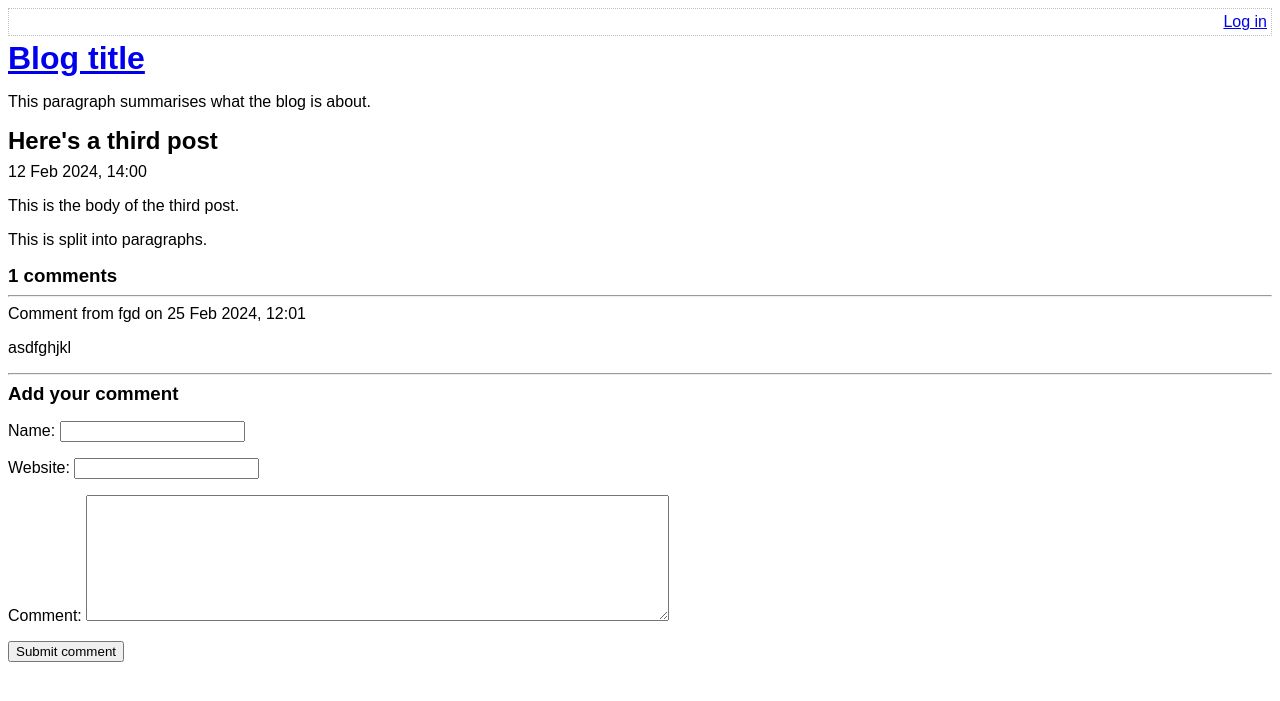
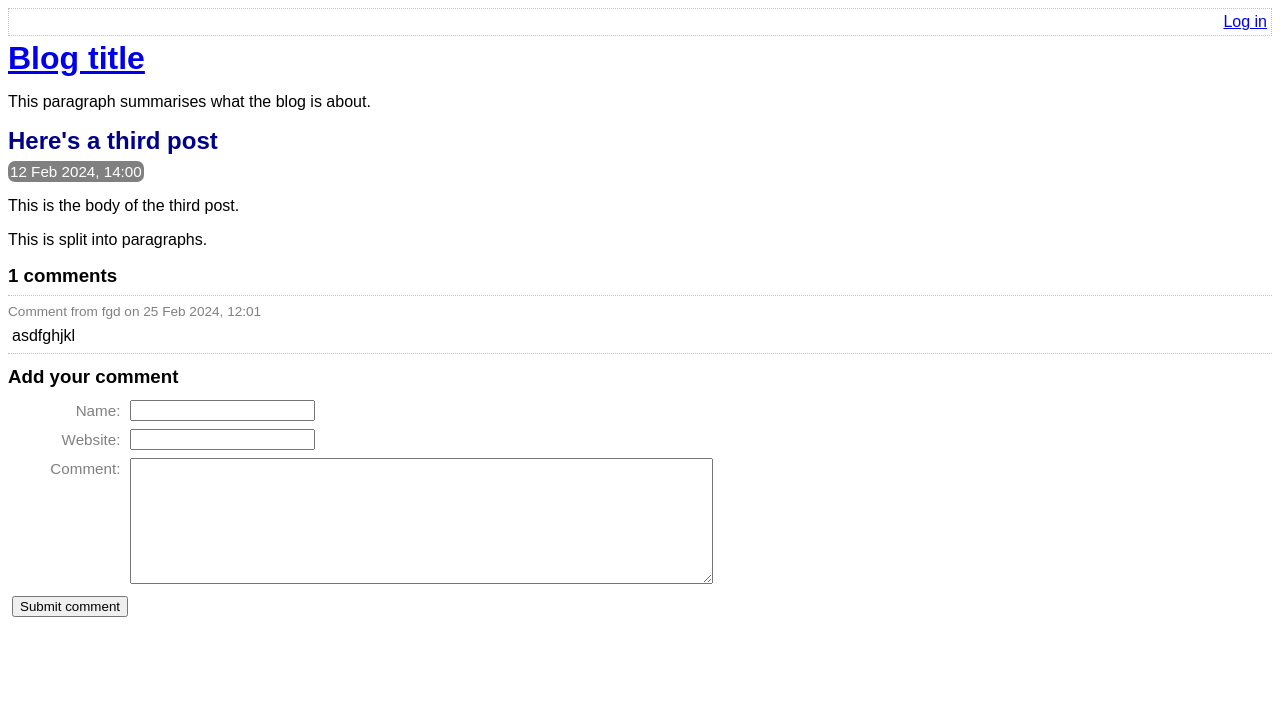
Before and after one commit to TheKhafre/blog-demo, a PHP site: page /view-post.php?post_id=3 in a window 1280 px wide. Shown: the top 701 px of the page. Run offline with PHP 8.4, Linux system fonts and the light colour scheme; data comes from the database, SQL or seed files in the repository; both versions use the stored data as it was after the commit.

Commit message:
cleaned the comment section to make it more appealing

```diff
--- a/assets/main.css
+++ b/assets/main.css
@@ -9,6 +9,14 @@
 }
 .success {
 	background-color: #88ff88;
+}
+.box ul {
+	margin: 4px;
+	padding-left: 14px;
+}
+
+.box ul li {
+	margin-bottom: 2px;
 }
 
 .install-password {
@@ -34,3 +42,60 @@ h1, h2, h3 {
 body {
 	font-family: sans-serif;
 }
+
+.post-synopsis {
+	padding-bottom: 8px;
+	border-bottom: 1px dotted silver;
+	margin-bottom: 20px;
+}
+
+.post-synopsis h2, .post h2 {
+	color: darkblue;
+}
+
+.post .date, .post-synopsis .meta {
+	color: white;
+	background-color: grey;
+	border-radius: 7px;
+	padding: 2px;
+	display: inline;
+	font-size: 0.95em;
+}
+
+.comment .comment-meta {
+	font-size: 0.85em;
+	color: grey;
+	border-top: 1px dotted silver;
+	padding-top: 8px;
+}
+
+.comment-body p {
+	margin: 8px 4px;
+}
+
+.comment-list {
+	border-bottom: 1px dotted silver;
+	margin-bottom: 12px;
+}
+
+.comment-margin {
+	margin-bottom: 8px;
+}
+
+.comment-form input,
+.comment-form textarea {
+	margin: 4px;
+}
+
+.comment-form label {
+	font-size: 0.95em;
+	margin: 6px;
+	width: 7em;
+	color: grey;
+	float: left;
+	text-align: right;
+
+	/* Some browsers make labels too tall, and as a result they incorrectly stack horizontally.
+		Let's reset each to the left-hand side to be sure. */
+	clear: left;
+}
--- a/lib/common.php
+++ b/lib/common.php
@@ -94,12 +94,12 @@ function redirectAndExit($script)
 /**
  * Returns the number of comments for the specified post
  *
+ * @param PDO $pdo
  * @param integer $postId
  * @return integer
  */
-function countCommentsForPost($postId)
+function countCommentsForPost(PDO $pdo, $postId)
 {
-    $pdo = getPDO();
     $sql = "
         SELECT
             COUNT(*) c
@@ -119,11 +119,12 @@ function countCommentsForPost($postId)
 /**
  * Returns all the comments for the specified post
  *
+ * @param PDO $pdo
  * @param integer $postId
+ * return array
  */
-function getCommentsForPost($postId)
+function getCommentsForPost(PDO $pdo, $postId)
 {
-    $pdo = getPDO();
     $sql = "
         SELECT
             id, name, text, created_at, website
--- a/templates/comment-form.php
+++ b/templates/comment-form.php
@@ -5,12 +5,9 @@
  */
 ?>
 
-<?php // We'll use a rule-off for now, to separate page sections ?>
-<hr />
-
 <?php // Report any errors in a bullet-point list ?>
 <?php if ($errors): ?>
-    <div class="error box">
+    <div class="error box comment-margin">
         <ul>
             <?php foreach ($errors as $error): ?>
                 <li><?php echo $error ?></li>
@@ -21,8 +18,8 @@
 
 <h3>Add your comment</h3>
 
-<form method="post">
-    <p>
+<form method="post" class="comment-form">
+    <div>
         <label for="comment-name">
             Name:
         </label>
@@ -32,8 +29,8 @@
             name="comment-name"
             value="<?php echo htmlEscape($commentData['name']) ?>"
         />
-    </p>
-    <p>
+    </div>
+    <div>
         <label for="comment-website">
             Website:
         </label>
@@ -43,8 +40,8 @@
             name="comment-website"
             value="<?php echo htmlEscape($commentData['website']) ?>"
         />
-    </p>
-    <p>
+    </div>
+    <div>
         <label for="comment-text">
             Comment:
         </label>
@@ -54,7 +51,9 @@
             rows="8"
             cols="70"
         ><?php echo htmlEscape($commentData['text']) ?></textarea>
-    </p>
+    </div>
 
-    <input type="submit" value="Submit comment" />
+    <div>
+        <input type="submit" value="Submit comment" />
+    </div>
 </form>
--- a/view-post.php
+++ b/view-post.php
@@ -67,20 +67,22 @@ else
     <body>
         <?php require 'templates/title.php' ?>
 
+        <div class="post">
             <h2>
                 <?php echo htmlEscape($row['title']) ?>
             </h2>
-        <div>
+            <div class="date">
                 <?php echo convertSqlDate($row['created_at']) ?>
             </div>
+
             <?php // This is already escaped, so doesn't need further escaping ?>
             <?php echo convertNewlinesToParagraphs($row['body']) ?>
+        </div>
 
-        <h3><?php echo countCommentsForPost($postId) ?> comments</h3>
+        <div class="comment-list">
+            <h3><?php echo countCommentsForPost($pdo, $postId) ?> comments</h3>
 
-        <?php foreach (getCommentsForPost($postId) as $comment): ?>
-            <?php // For now, we'll use a horizontal rule-off to split it up a bit ?>
-            <hr />
+            <?php foreach (getCommentsForPost($pdo, $postId) as $comment): ?>
                 <div class="comment">
                     <div class="comment-meta">
                         Comment from
@@ -94,6 +96,7 @@ else
                     </div>
                 </div>
             <?php endforeach ?>
+        </div>
 
         <?php require 'templates/comment-form.php' ?>
     </body>
```
Also changed, not shown: index.php (+8 -4 lines), data/data.sqlite. Lines whose indentation alone changed are shown as unchanged.
